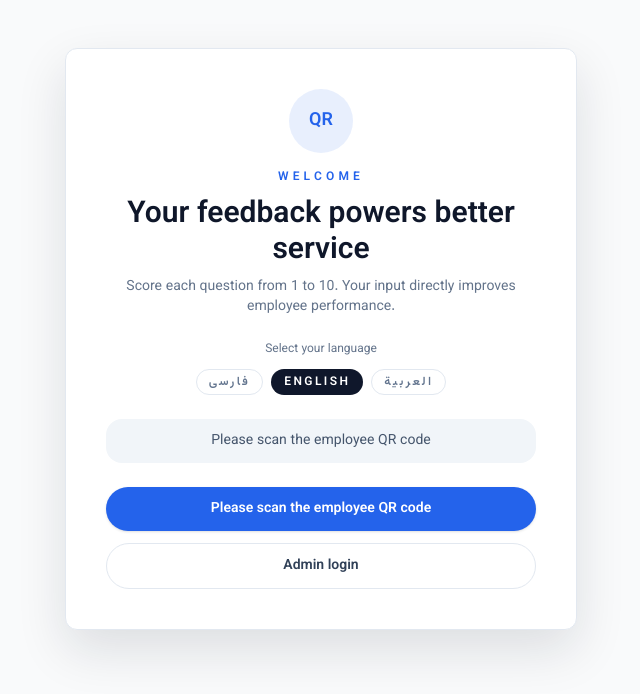
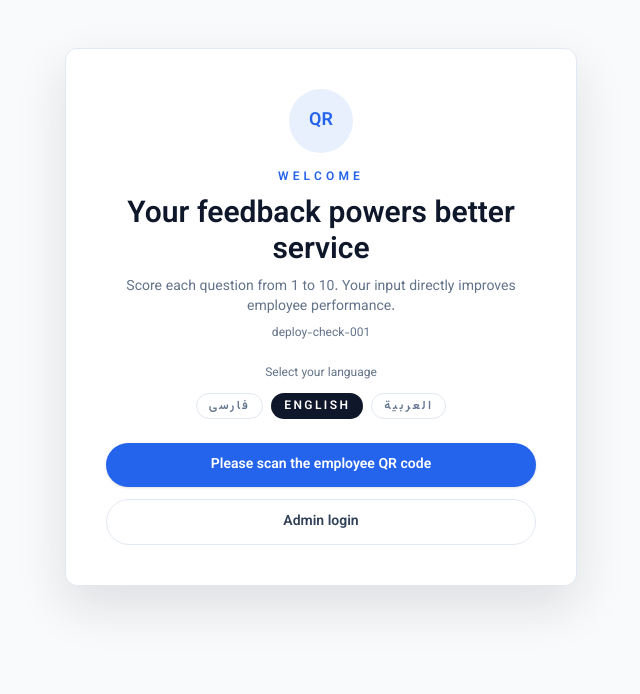
Before and after one commit to khakpourmor2066-gif/sanjesh-survey, a Next.js app: page /en in a window 1280 px wide. Shown: the top 694 px of the page, without its empty margins (319-959 px from the left). Built offline with nearby package versions, Linux system fonts and the light colour scheme.

Commit message:
Add deploy check marker

```diff
--- a/src/app/[lang]/page.tsx
+++ b/src/app/[lang]/page.tsx
@@ -25,6 +25,7 @@ export default function Home({ params }: { params: Promise<{ lang: Lang }> }) {
               {t.title}
             </h1>
             <p className="mt-2 text-sm text-[var(--muted)]">{t.subtitle}</p>
+            <p className="mt-2 text-xs text-[var(--muted)]">deploy-check-001</p>
           </div>
 
           <div className="mt-6 flex flex-col items-center gap-3">
@@ -32,10 +33,6 @@ export default function Home({ params }: { params: Promise<{ lang: Lang }> }) {
               {t.selectLanguage}
             </p>
             <LanguageSwitcher lang={lang} />
-          </div>
-
-          <div className="mt-6 rounded-2xl bg-slate-100 px-4 py-3 text-center text-sm text-slate-600">
-            {t.scanQr}
           </div>
 
           <div className="mt-6 flex flex-col gap-3">
```
